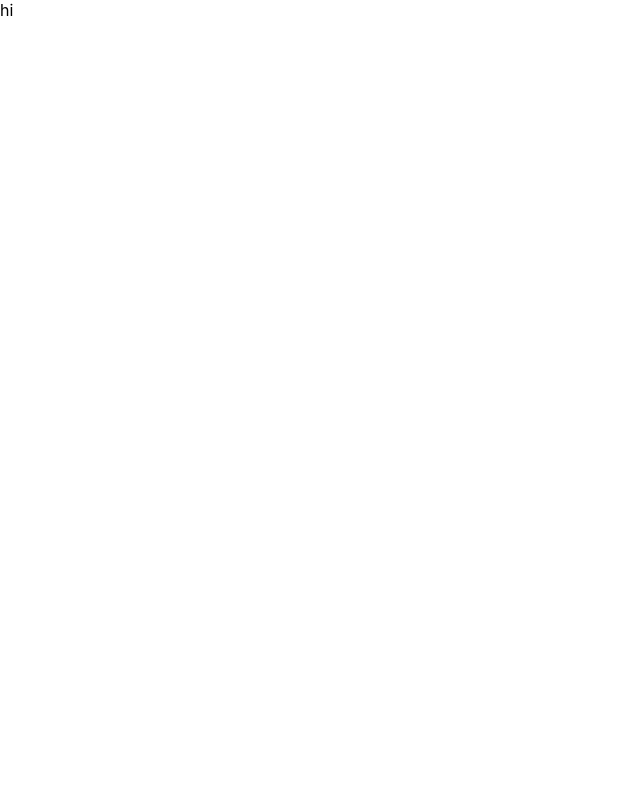
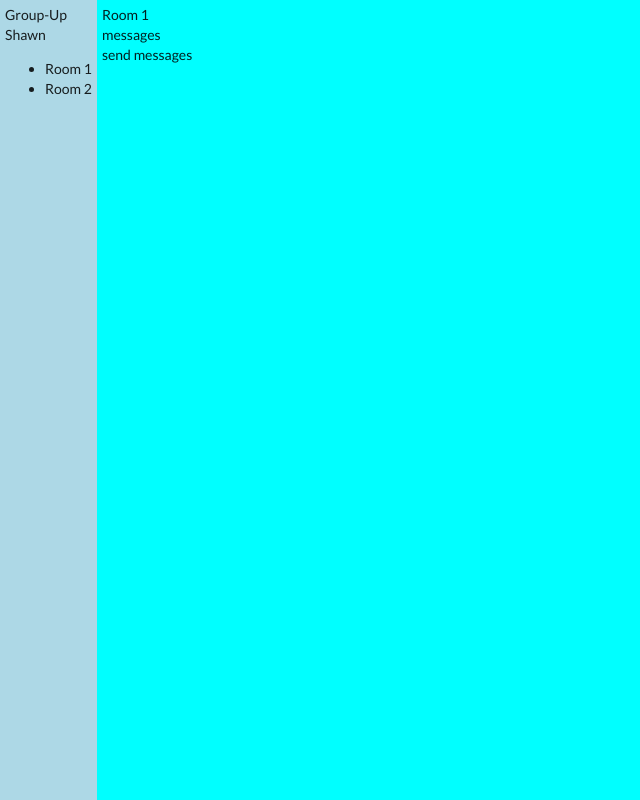
Before and after one commit to shawnantonucci/React-Group-Up, a React (Create React App) app: page / in a window 1280 px wide. Shown: the whole page, without its empty margins (0-640 px from the left). Built offline with nearby package versions, Linux system fonts and the light colour scheme.

Commit message:
SidePanel/ChatPanel structure added

```diff
--- a/package.json
+++ b/package.json
@@ -5,7 +5,9 @@
   "dependencies": {
     "react": "^16.8.6",
     "react-dom": "^16.8.6",
-    "react-scripts": "3.0.1"
+    "react-scripts": "3.0.1",
+    "semantic-ui-css": "^2.4.1",
+    "semantic-ui-react": "^0.87.2"
   },
   "scripts": {
     "start": "react-scripts start",
--- /dev/null
+++ b/src/components/App.css
@@ -0,0 +1,4 @@
+.App {
+    display: flex;
+    height: 100vh;
+}
--- a/src/components/App.js
+++ b/src/components/App.js
@@ -1,7 +1,15 @@
 import React from "react";
+import SidePanel from './SidePanel'
+import ChatPanel from './ChatPanel'
+import './App.css'
 
 const App = () => {
-    return <div>hi</div>;
+    return (
+        <div className="App">
+            <SidePanel />
+            <ChatPanel />
+        </div>
+    )
 };
 
 export default App;
--- /dev/null
+++ b/src/components/ChatPanel.css
@@ -0,0 +1,5 @@
+.ChatPanel {
+    flex-grow: 1;
+    background-color: aqua;
+    padding: 5px;
+}
--- /dev/null
+++ b/src/components/ChatPanel.js
@@ -0,0 +1,14 @@
+import React from 'react';
+import "./ChatPanel.css"
+
+const ChatPanel = () => {
+    return (
+        <div className="ChatPanel">
+            <div>Room 1</div>
+            <div>messages</div>
+            <div>send messages</div>
+        </div>
+    )
+}
+
+export default ChatPanel
--- /dev/null
+++ b/src/components/SidePanel.css
@@ -0,0 +1,4 @@
+.SidePanel {
+    background-color: lightblue;
+    padding: 5px;
+}
--- /dev/null
+++ b/src/components/SidePanel.js
@@ -0,0 +1,17 @@
+import React from 'react';
+import './SidePanel.css'
+
+const SidePanel = () => {
+    return (
+        <div className="SidePanel">
+            <div>Group-Up</div>
+            <div>Shawn</div>
+            <ul>
+                <li>Room 1</li>
+                <li>Room 2</li>
+            </ul>
+        </div>
+    )
+}
+
+export default SidePanel
--- a/src/index.js
+++ b/src/index.js
@@ -3,6 +3,7 @@ import ReactDOM from 'react-dom';
 import './index.css';
 import App from './components/App';
 import * as serviceWorker from './serviceWorker';
+import 'semantic-ui-css/semantic.min.css'
 
 ReactDOM.render(<App />, document.getElementById('root'));
 
```
Also changed, not shown: 1 other file (tests, documents, lock files or other folders).
